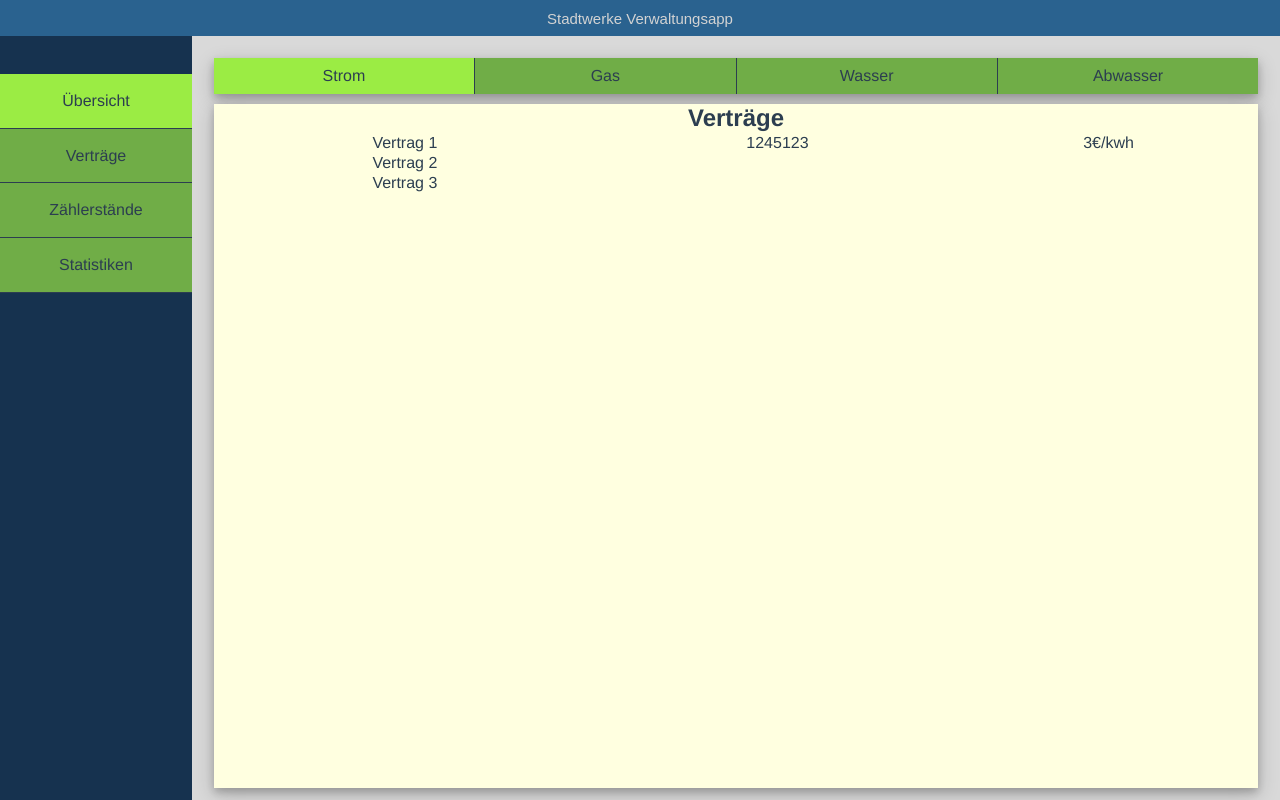
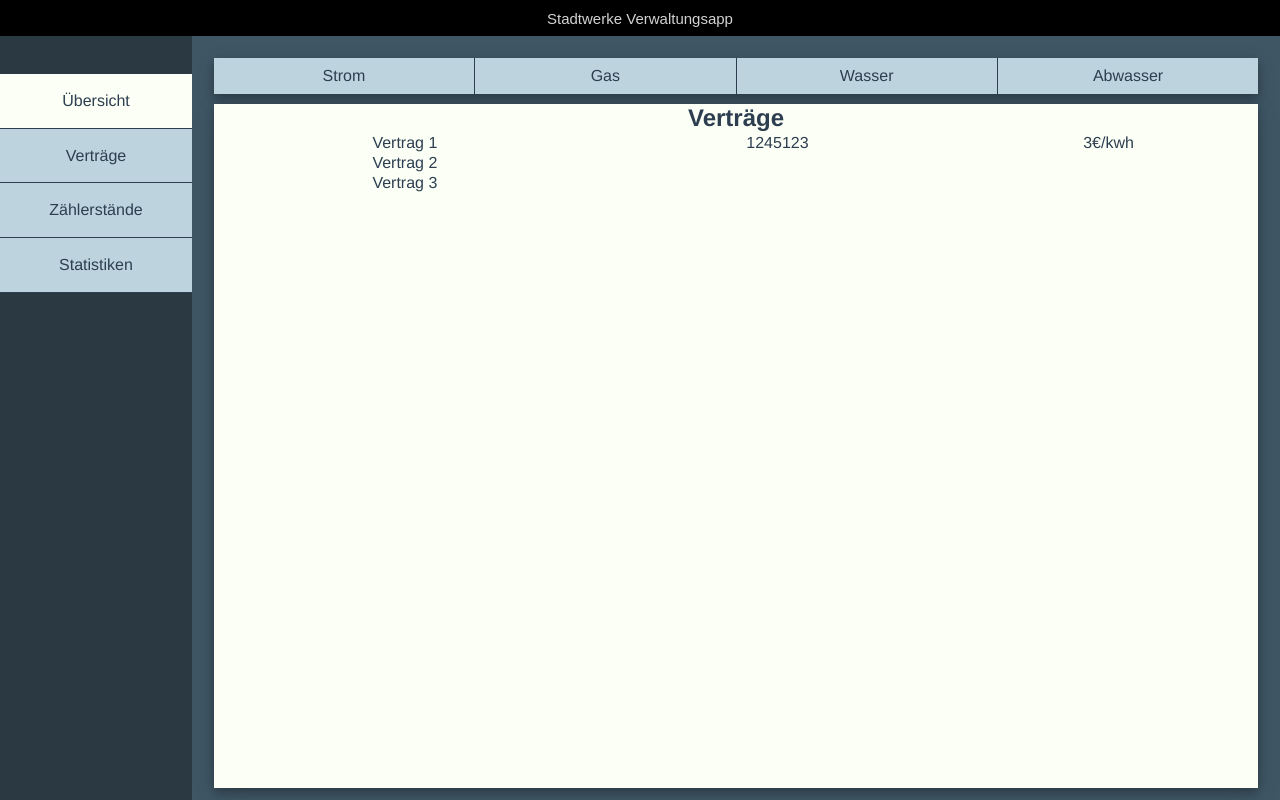
Before and after one commit to Idrias/stadtwerke_app, a Vue app: page /#/contracts in a window 1280 px wide. Built offline with nearby package versions, Linux system fonts and the light colour scheme.

Commit message:
Color variables, new color theme

```diff
--- a/src/App.vue
+++ b/src/App.vue
@@ -27,12 +27,28 @@ export default {
 </script>
 
 <style>
+:root {
+  --c0: black;
+  --c1: #2B3A42;
+  --c2: #BDD4DE;
+  /*
+  --c2high: rgb(146, 208, 80);
+  --c2hover: rgb(168,210,151);
+  */
+
+  --c3: #3F5765;
+  --c4: #FCFFF5;
+
+  --c2high: var(--c4);
+  --c2hover: #DDEAEA;
+}
+
 * {
   margin: 0;
   padding: 0;
 }
 #content {
-  background-color: rgb(217, 217, 217); /*#18435A*/ /*lightgray*/
+  background-color: var(--c3); /*#18435A*/ /*lightgray*/
   width: 85%;
   height: 100%;
   float: left;
@@ -46,7 +62,7 @@ export default {
   height: 100vh;
   display: flex;
   flex-direction: column;
-  background-color: #2a628f;
+  background-color: var(--c0);
 }
 
 #main {
--- a/src/components/Handle.vue
+++ b/src/components/Handle.vue
@@ -19,7 +19,7 @@ export default {
   margin: 2px 2px 0 2px;
   height: 30px;
   line-height: 30px;
-  background: #2a628f;
+  background: var(--c0);
   font-size: 15px;
   color: lightgray;
   -webkit-app-region: drag;
--- a/src/components/Navbar.vue
+++ b/src/components/Navbar.vue
@@ -44,7 +44,7 @@ export default {
 
 <style scoped>
 #navbar {
-  background-color: #16324f;
+  background-color: var(--c1);
   min-height: 100%;
   height: 100%;
   width: 15%;
@@ -56,7 +56,7 @@ export default {
 }
 
 .navbar-button {
-  background-color: #70ad47;
+  background-color: var(--c2);
   text-align: center;
   height: 3%;
   padding: 8%;
@@ -73,11 +73,11 @@ export default {
 }
 
 .navbar-button:hover {
-  background-color: rgb(146, 208, 80);
+  background-color: var(--c2hover);
   cursor: pointer;
 }
 
 .selected {
-  background-color: rgb(155, 236, 68) !important;
+  background-color: var(--c2high) !important;
 }
 </style>
--- a/src/components/content_pages/ContentContracts.vue
+++ b/src/components/content_pages/ContentContracts.vue
@@ -57,7 +57,7 @@ export default {
 #content {
   height: 95%;
   width: 100%;
-  background-color: lightyellow;
+  background-color: var(--c4);
 }
 
 /*
@@ -66,10 +66,8 @@ export default {
 #wasserbutton {background-color: lightblue;}
 #abwasserbutton {background-color: burlywood;}
 */
-#strombutton {background-color: rgb(155, 236, 68);}
-#gasbutton {background-color: #70ad47;}
-#wasserbutton {background-color: #70ad47;}
-#abwasserbutton {background-color: #70ad47; border-right: 0px}
+
+#abwasserbutton {border-right: 0px}
 
 .shadow {
   box-shadow: 0 4px 8px 0 rgba(0, 0, 0, 0.2), 0 6px 20px 0 rgba(0, 0, 0, 0.19);
@@ -81,11 +79,12 @@ export default {
   border-right: 1px solid;
   display: grid;
   align-content: center;
+  background-color: var(--c2);
   transition: background-color .4s ease-in-out;
 }
 
 .button:hover {
-  background-color: rgb(146, 208, 80) !important;
+  background-color: var(--c2high) !important;
   cursor: pointer;
 }
 
```
